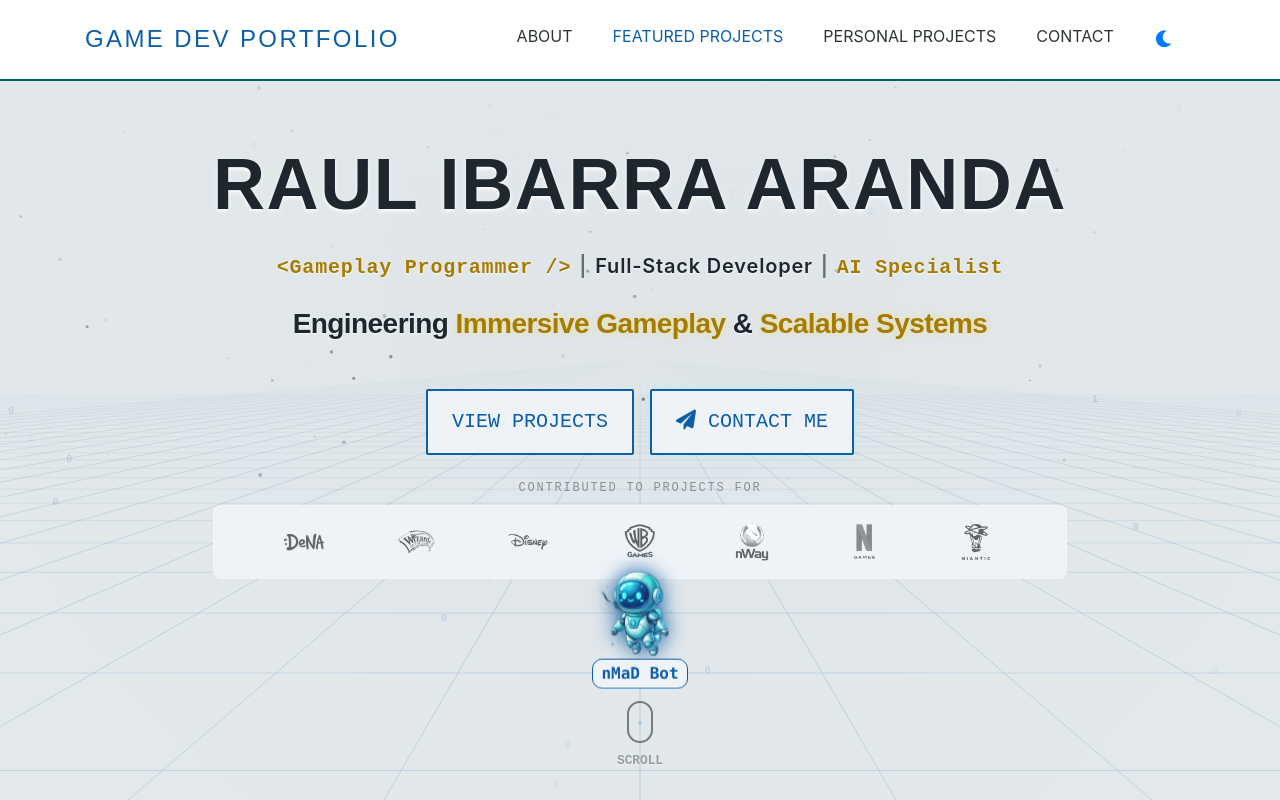
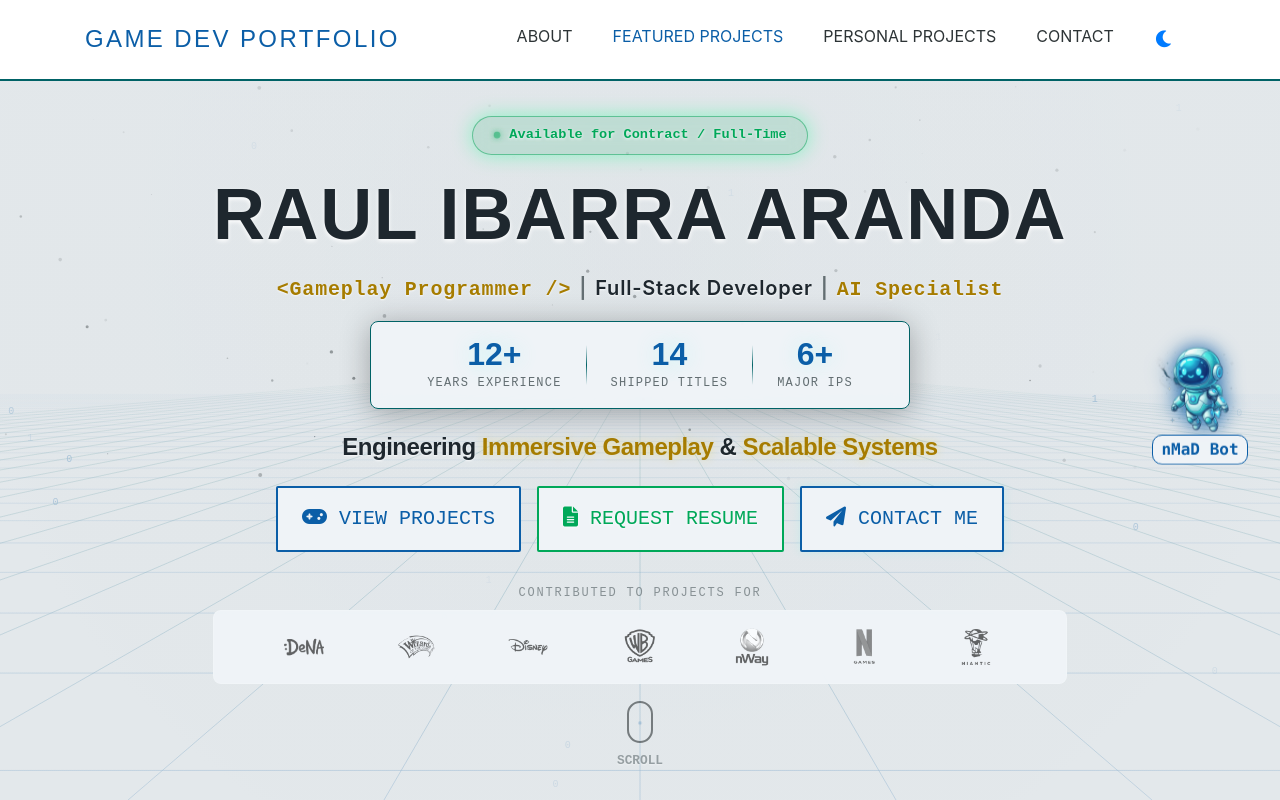
Before and after one commit to raulibarra/raulibarra.github.io, a React (Vite) app: page / in a window 1280 px wide. Shown: the top 800 px of the page. Built offline with nearby package versions, Linux system fonts and the light colour scheme.

Commit message:
feat: implement AI chat companion and dynamic theme switching with preference persistence

```diff
--- a/src/App.jsx
+++ b/src/App.jsx
@@ -34,6 +34,15 @@ function App() {
   const [isNavExpanded, setIsNavExpanded] = useState(false);
   const [activeCanvas, setActiveCanvas] = useState('featured'); // 'featured' or 'personal'
   const [chatOpen, setChatOpen] = useState(false);
+  const [chatInitialMessage, setChatInitialMessage] = useState('');
+  const [chatShouldExpand, setChatShouldExpand] = useState(false);
+
+  // Handler for opening chat with a pre-filled message (e.g., from Resume Request button)
+  const handleOpenChatWithMessage = (message) => {
+    setChatInitialMessage(message);
+    setChatShouldExpand(true); // Open chat in expanded mode
+    setChatOpen(true);
+  };
 
   useEffect(() => {
     const navbarCollapse = () => {
@@ -66,8 +75,14 @@ function App() {
       {/* NMad AI Companion */}
       {config.enableChat && (
         <>
-          <NMadCompanion onToggleChat={() => setChatOpen(!chatOpen)} />
-          <ChatInterface isOpen={chatOpen} onClose={() => setChatOpen(false)} />
+          <NMadCompanion onToggleChat={() => { setChatInitialMessage(''); setChatShouldExpand(false); setChatOpen(!chatOpen); }} />
+          <ChatInterface
+            isOpen={chatOpen}
+            onClose={() => { setChatOpen(false); setChatInitialMessage(''); setChatShouldExpand(false); }}
+            initialMessage={chatInitialMessage}
+            onInitialMessageConsumed={() => setChatInitialMessage('')}
+            initialExpanded={chatShouldExpand}
+          />
         </>
       )}
 
@@ -145,6 +160,7 @@ function App() {
           onToggleSection={handleSectionToggle}
           isBotEnabled={config.enableChat}
           theme={theme}
+          onOpenChatWithMessage={handleOpenChatWithMessage}
         />
       </header>
 
@@ -154,7 +170,7 @@ function App() {
       </section>
 
       {/* Projects Section (Featured & Personal) */}
-      <ProjectsList activeSection={activeCanvas} onToggleSection={handleSectionToggle} />
+      <ProjectsList activeSection={activeCanvas} onToggleSection={handleSectionToggle} theme={theme} />
 
       {/* Footer */}
       <footer className="footer text-center" id="contact">
--- a/src/components/ChatInterface.jsx
+++ b/src/components/ChatInterface.jsx
@@ -4,13 +4,16 @@ import ReactMarkdown from 'react-markdown';
 import systemPromptRaw from '../data/system_prompt.txt?raw';
 import contextRaw from '../data/chatbotcontext.dat?raw';
 
-const ChatInterface = ({ isOpen, onClose }) => {
+const ChatInterface = ({ isOpen, onClose, initialMessage, onInitialMessageConsumed, initialExpanded = false }) => {
     const [messages, setMessages] = useState([
         { role: 'ai', text: "Greetings! I am nMaD. Ask me anything about Raul's experience." }
     ]);
     const [input, setInput] = useState('');
     const [loading, setLoading] = useState(false);
+    const [isExpanded, setIsExpanded] = useState(initialExpanded);
+    const [enableTransition, setEnableTransition] = useState(false);
     const messagesEndRef = useRef(null);
+    const hasProcessedInitialMessage = useRef(false);
 
     // Context loaded at compile time
     const [aiConfig] = useState({
@@ -25,6 +28,34 @@ const ChatInterface = ({ isOpen, onClose }) => {
     useEffect(() => {
         scrollToBottom();
     }, [messages, isOpen]);
+
+    // Sync expanded state with initialExpanded prop when chat opens
+    useEffect(() => {
+        if (isOpen) {
+            setIsExpanded(initialExpanded);
+            setEnableTransition(false); // Disable transition on open
+            // Enable transition after a brief delay so manual toggles are animated
+            const timer = setTimeout(() => setEnableTransition(true), 50);
+            return () => clearTimeout(timer);
+        }
+    }, [isOpen, initialExpanded]);
+
+    // Handle initial message from Resume Request button
+    useEffect(() => {
+        if (isOpen && initialMessage && !hasProcessedInitialMessage.current) {
+            hasProcessedInitialMessage.current = true;
+            // Set the input field with the initial message
+            setInput(initialMessage);
+            // Notify parent that we've consumed the message
+            if (onInitialMessageConsumed) {
+                onInitialMessageConsumed();
+            }
+        }
+        // Reset the flag when chat closes
+        if (!isOpen) {
+            hasProcessedInitialMessage.current = false;
+        }
+    }, [isOpen, initialMessage, onInitialMessageConsumed]);
 
     const handleSend = async (e) => {
         e.preventDefault();
@@ -110,7 +141,7 @@ const ChatInterface = ({ isOpen, onClose }) => {
             position: 'fixed',
             bottom: '20px',
             right: '20px',
-            width: 'min(350px, 90vw)',
+            width: isExpanded ? 'min(66vw, calc(100vw - 40px))' : 'min(350px, 90vw)',
             height: 'min(500px, 80vh)',
             background: 'var(--hero-overlay-solid)',
             backdropFilter: 'blur(10px)',
@@ -120,7 +151,8 @@ const ChatInterface = ({ isOpen, onClose }) => {
             flexDirection: 'column',
             zIndex: 10000,
             boxShadow: '0 0 20px rgba(102, 252, 241, 0.2)',
-            fontFamily: "'Consolas', monospace"
+            fontFamily: "'Consolas', monospace",
+            transition: enableTransition ? 'width 0.3s ease' : 'none'
         }}>
             {/* Header */}
             <div style={{
@@ -137,6 +169,29 @@ const ChatInterface = ({ isOpen, onClose }) => {
                     <div style={{ width: '10px', height: '10px', background: 'var(--accent-cyan)', borderRadius: '50%', marginRight: '10px', boxShadow: '0 0 5px var(--accent-cyan)' }}></div>
                     <span style={{ color: 'var(--accent-cyan)', fontWeight: 'bold' }}>nMaD_AI_LINK</span>
                 </div>
+                <div style={{ display: 'flex', gap: '8px' }}>
+                    <button
+                        onClick={() => setIsExpanded(!isExpanded)}
+                        title={isExpanded ? 'Collapse' : 'Expand'}
+                        style={{
+                            background: 'rgba(255, 255, 255, 0.1)',
+                            border: '1px solid rgba(255, 255, 255, 0.2)',
+                            color: 'var(--accent-cyan)',
+                            cursor: 'pointer',
+                            fontSize: '16px',
+                            width: '30px',
+                            height: '30px',
+                            display: 'flex',
+                            alignItems: 'center',
+                            justifyContent: 'center',
+                            borderRadius: '4px',
+                            transition: 'all 0.2s ease'
+                        }}
+                        onMouseOver={(e) => { e.currentTarget.style.background = 'rgba(102, 252, 241, 0.3)'; e.currentTarget.style.borderColor = 'var(--accent-cyan)'; }}
+                        onMouseOut={(e) => { e.currentTarget.style.background = 'rgba(255, 255, 255, 0.1)'; e.currentTarget.style.borderColor = 'rgba(255, 255, 255, 0.2)'; }}
+                    >
+                        {isExpanded ? '⇱' : '⇲'}
+                    </button>
                     <button
                         onClick={onClose}
                         style={{
@@ -158,6 +213,7 @@ const ChatInterface = ({ isOpen, onClose }) => {
                     >
                         &times;
                     </button>
+                </div>
             </div>
 
             {/* Messages */}
@@ -213,11 +269,11 @@ const ChatInterface = ({ isOpen, onClose }) => {
                 display: 'flex',
                 gap: '10px'
             }}>
-                <input
-                    type="text"
+                <textarea
                     value={input}
                     onChange={(e) => setInput(e.target.value)}
                     placeholder="Query Protocol..."
+                    rows="2"
                     style={{
                         flex: 1,
                         background: 'var(--bg-void)',
@@ -226,7 +282,15 @@ const ChatInterface = ({ isOpen, onClose }) => {
                         padding: '8px',
                         borderRadius: '4px',
                         outline: 'none',
-                        fontFamily: "'Consolas', monospace"
+                        fontFamily: "'Consolas', monospace",
+                        resize: 'none',
+                        overflowY: 'auto'
+                    }}
+                    onKeyDown={(e) => {
+                        if (e.key === 'Enter' && !e.shiftKey) {
+                            e.preventDefault();
+                            handleSend(e);
+                        }
                     }}
                 />
                 <button type="submit" style={{
--- a/src/components/Header.jsx
+++ b/src/components/Header.jsx
@@ -66,15 +66,22 @@ const Header = ({ onToggleSection, isBotEnabled, theme, onOpenChatWithMessage })
             <div className="text-center position-relative hero-content-wrapper"
                 style={{
                     zIndex: 10,
-                    marginTop: isBotEnabled ? '-20vh' : '0',
+                    marginTop: isBotEnabled ? '-10vh' : '0',
                     transition: 'margin-top 0.5s ease'
                 }}>
-                <h1 className="hero-title mb-4" style={{
+
+                {/* Availability Badge */}
+                <div className="availability-badge mb-3">
+                    <span className="badge-dot"></span>
+                    <span>Available for Contract / Full-Time</span>
+                </div>
+
+                <h1 className="hero-title mb-3" style={{
                     textShadow: 'var(--hero-text-shadow)',
                     fontWeight: 800
                 }}>RAUL IBARRA ARANDA</h1>
 
-                <div className="hero-subtitle-container mb-4">
+                <div className="hero-subtitle-container mb-3">
                     <span className="hero-subtitle text-accent font-code" style={{
                         textShadow: 'var(--hero-sub-shadow)',
                         webkitTextStroke: 'var(--hero-text-outline)',
@@ -94,15 +101,34 @@ const Header = ({ onToggleSection, isBotEnabled, theme, onOpenChatWithMessage })
                     }}>AI Specialist</span>
                 </div>
 
-                <h3 className="text-white mb-5 font-weight-bold" style={{
+                {/* Stats Banner */}
+                <div className="hero-stats-banner mb-4">
+                    <div className="stat-item">
+                        <span className="stat-number">12+</span>
+                        <span className="stat-label">Years Experience</span>
+                    </div>
+                    <div className="stat-divider"></div>
+                    <div className="stat-item">
+                        <span className="stat-number">14</span>
+                        <span className="stat-label">Shipped Titles</span>
+                    </div>
+                    <div className="stat-divider"></div>
+                    <div className="stat-item">
+                        <span className="stat-number">6+</span>
+                        <span className="stat-label">Major IPs</span>
+                    </div>
+                </div>
+
+                <h4 className="text-white mb-4 font-weight-bold" style={{
                     textShadow: 'var(--hero-sub-shadow)',
                     webkitTextStroke: 'var(--hero-text-outline)',
                     fontWeight: 700
                 }}>
                     Engineering <span className="text-accent">Immersive Gameplay</span> & <span className="text-accent">Scalable Systems</span>
-                </h3>
+                </h4>
 
-                <div className="d-flex justify-content-center align-items-center flex-wrap">
+                {/* CTA Buttons */}
+                <div className="d-flex justify-content-center align-items-center flex-wrap mb-4">
                     <a className="btn btn-outline-cyan btn-lg font-code px-4 py-3 mx-2 mb-2 js-scroll-trigger"
                         href="#games-portfolio"
                         style={{ background: 'var(--hero-overlay-solid)', backdropFilter: 'blur(4px)' }}
@@ -113,8 +139,17 @@ const Header = ({ onToggleSection, isBotEnabled, theme, onOpenChatWithMessage })
                             }
                         }}
                     >
-                        VIEW PROJECTS
+                        <i className="fas fa-gamepad me-2"></i> VIEW PROJECTS
                     </a>
+                    {isBotEnabled && (
+                        <button
+                            className="btn btn-outline-cyan btn-lg font-code px-4 py-3 mx-2 mb-2 btn-resume-request"
+                            style={{ background: 'var(--hero-overlay-solid)', backdropFilter: 'blur(4px)' }}
+                            onClick={handleResumeRequest}
+                        >
+                            <i className="fas fa-file-alt me-2"></i> REQUEST RESUME
+                        </button>
+                    )}
                     <a className="btn btn-outline-cyan btn-lg font-code px-4 py-3 mx-2 mb-2 js-scroll-trigger btn-contact-premium"
                         href="#contact"
                         style={{ background: 'var(--hero-overlay-solid)', backdropFilter: 'blur(4px)' }}
--- a/src/components/NMadCompanion.jsx
+++ b/src/components/NMadCompanion.jsx
@@ -1,63 +1,36 @@
 import React, { useState, useEffect } from 'react';
 
-// Using a standard CSS implementation for smoother 2D sprite movement
-// This removes the 3D canvas overhead just for a 2D sprite
+// Bot now stays fixed on the right side to avoid interfering with hero content
 const NMadCompanion = ({ onToggleChat }) => {
-    const [scrollY, setScrollY] = useState(0);
     const [style, setStyle] = useState({});
 
     useEffect(() => {
-        const handleScroll = () => {
-            const y = window.scrollY;
-            setScrollY(y);
-
+        const handleResize = () => {
             const isCompactMode = window.innerWidth < 768 || window.innerHeight < 750;
 
             if (isCompactMode) {
-                // Mobile/Short Screen: Fixed in bottom-right corner to avoid overlap
+                // Mobile/Short Screen: Fixed in bottom-right corner
                 setStyle({
                     bottom: '5%',
-                    left: '85%',
-                    transform: 'translate(-50%, 0) scale(0.8)', // Smaller on mobile
+                    right: '5%',
+                    transform: 'scale(0.8)', // Smaller on mobile
                 });
-                return;
+            } else {
+                // Desktop: Always on the right side at middle height
+                setStyle({
+                    top: '50%',
+                    right: '20px',
+                    transform: 'translateY(-50%)', // Center vertically
+                });
             }
-
-            // Desktop Logic: Move from Hero (Center Bottom) to Sidebar (Right Middle)
-            const threshold = window.innerHeight * 0.8;
-            const progress = Math.min(y / threshold, 1);
-
-            // Easing
-            const ease = progress * (2 - progress); // EaseOutQuad
-
-            // We'll use fixed positioning and lerp values
-            const startBottom = 22; // % (Raised to clear scroll indicator)
-            const endBottom = 50; // %
-
-            const startLeft = 50; // %
-            const endLeft = 95; // %
-
-            const currentBottom = startBottom + (endBottom - startBottom) * ease;
-            const currentLeft = startLeft + (endLeft - startLeft) * ease;
-
-            // Scale decrease slightly when docked
-            const scale = 1.0 - (ease * 0.2);
-
-            setStyle({
-                bottom: `${currentBottom}%`,
-                left: `${currentLeft}%`,
-                transform: `translate(-50%, 50%) scale(${scale})`, // Centering pivot
-            });
         };
 
-        window.addEventListener('scroll', handleScroll);
-        window.addEventListener('resize', handleScroll);
+        window.addEventListener('resize', handleResize);
         // Initial calc
-        handleScroll();
+        handleResize();
 
         return () => {
-            window.removeEventListener('scroll', handleScroll);
-            window.removeEventListener('resize', handleScroll);
+            window.removeEventListener('resize', handleResize);
         };
     }, []);
 
```
Lines whose indentation alone changed are shown as unchanged.
